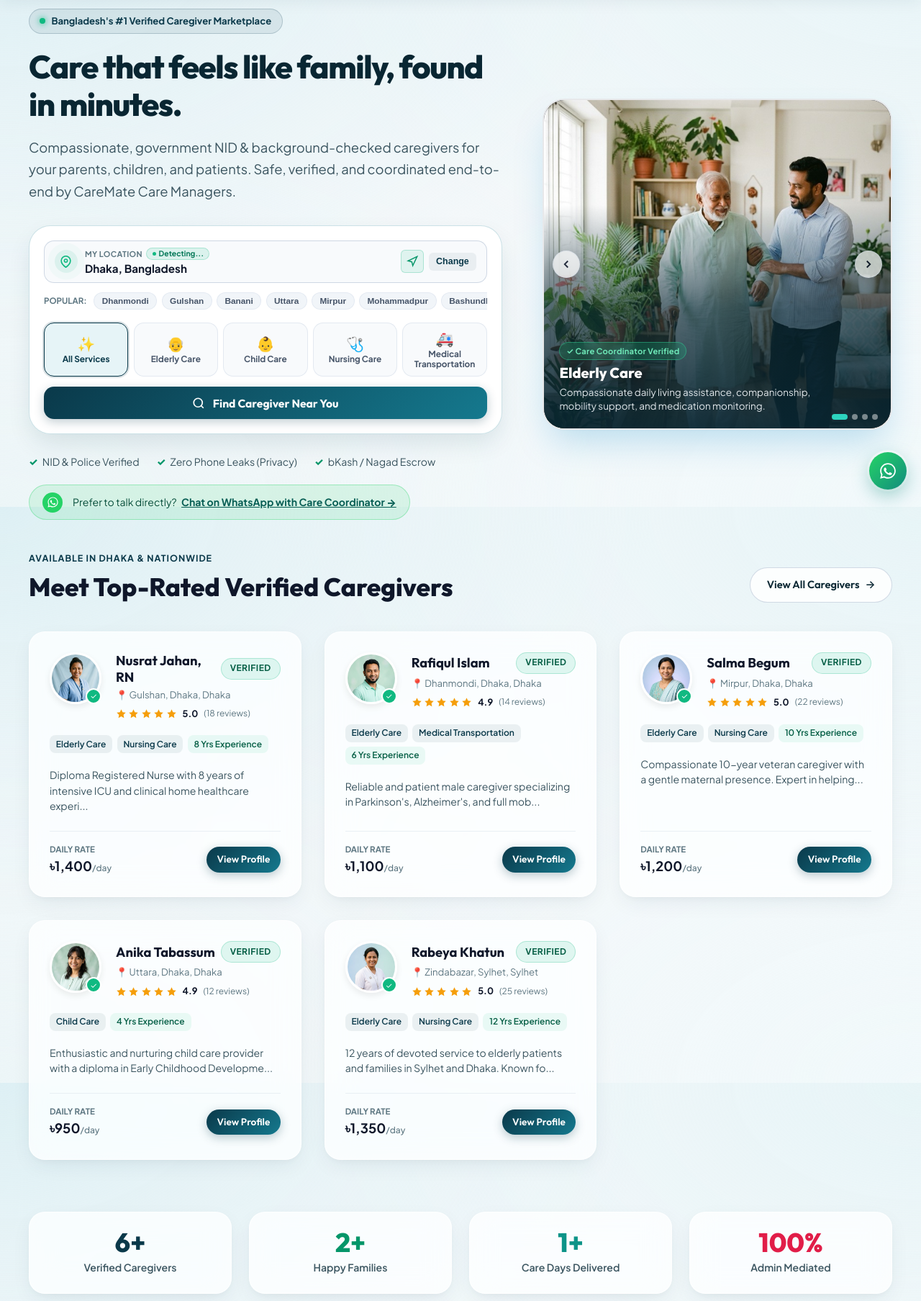
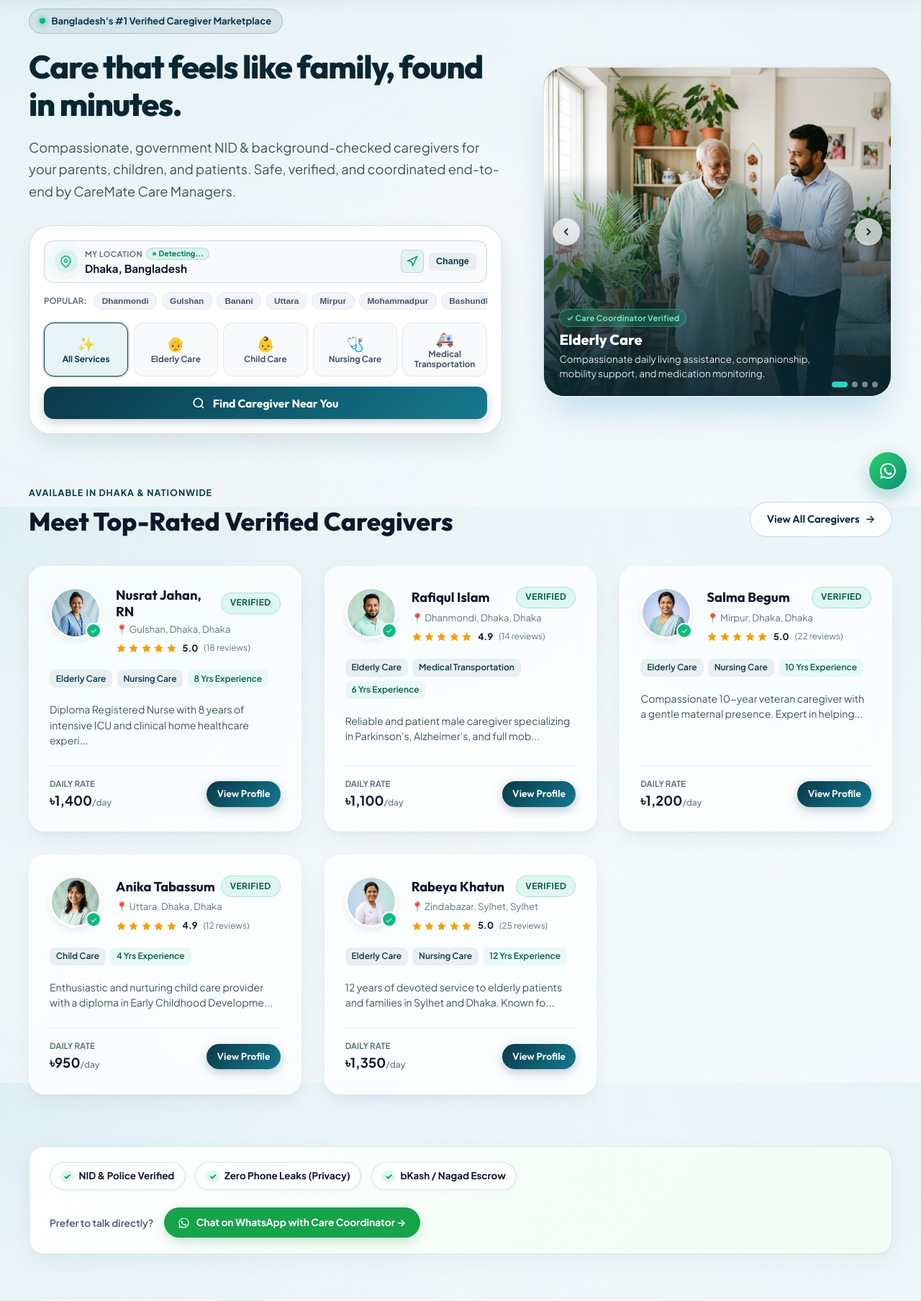
Before and after one commit to alaminCf/carematebd-marketplace, a Laravel app: page / in a window 1280 px wide. Shown: the part 96-1903 px from the top of the page at 72% size. Run offline with Laravel 12, Linux system fonts and the light colour scheme; data comes from the database, SQL or seed files in the repository; data that the repository does not hold is empty; some libraries are stand-ins or nearby versions.

Commit message:
Redesign trust badges and WhatsApp CTA into a sleek full-width strip below Featured Caregivers

```diff
--- a/resources/views/pages/home.blade.php
+++ b/resources/views/pages/home.blade.php
@@ -428,32 +428,6 @@
                             </form>
                         </div>
                     </div>
-
-                    <!-- 3. Trust Points & WhatsApp Link - Desktop Bottom / Mobile Order 4 -->
-                    <div class="hero-trust-content">
-                        <!-- Trust Points -->
-                        <div style="display: flex; align-items: center; gap: 1.5rem; font-size: 0.88rem; color: var(--text-secondary); flex-wrap: wrap; margin-bottom: 1.25rem;">
-                            <div style="display: flex; align-items: center; gap: 0.4rem;">
-                                <span style="color: #059669; font-weight: 800;">✓</span> {{ __('NID & Police Verified') }}
-                            </div>
-                            <div style="display: flex; align-items: center; gap: 0.4rem;">
-                                <span style="color: #059669; font-weight: 800;">✓</span> {{ __('Zero Phone Leaks (Privacy)') }}
-                            </div>
-                            <div style="display: flex; align-items: center; gap: 0.4rem;">
-                                <span style="color: #059669; font-weight: 800;">✓</span> {{ __('bKash / Nagad Escrow') }}
-                            </div>
-                        </div>
-
-                        <!-- Quick WhatsApp Direct Connect CTA -->
-                        <div style="display: inline-flex; align-items: center; gap: 0.85rem; background: rgba(37, 211, 102, 0.12); border: 1px solid rgba(37, 211, 102, 0.35); padding: 0.6rem 1.15rem; border-radius: var(--radius-pill); max-width: 100%;">
-                            <span style="display: flex; align-items: center; justify-content: center; width: 28px; height: 28px; border-radius: 50%; background: #25D366; color: #fff; flex-shrink: 0;">
-                                <svg width="17" height="17" viewBox="0 0 24 24" fill="currentColor"><path d="M12.031 2C6.516 2 2.031 6.484 2.031 12C2.031 13.805 2.508 15.5 3.336 16.969L2 22L7.172 20.688C8.594 21.461 10.258 21.906 12.031 21.906C17.547 21.906 22.031 17.422 22.031 12C22.031 6.484 17.547 2 12.031 2ZM12.031 20.156C10.453 20.156 8.969 19.719 7.688 18.969L7.375 18.781L4.312 19.562L5.125 16.578L4.922 16.25C4.109 14.953 3.672 13.5 3.672 12C3.672 7.391 7.422 3.641 12.031 3.641C16.641 3.641 20.391 7.391 20.391 12C20.391 16.609 16.641 20.156 12.031 20.156ZM16.609 14.547C16.359 14.422 15.125 13.812 14.891 13.734C14.656 13.656 14.484 13.609 14.312 13.859C14.141 14.109 13.656 14.688 13.5 14.859C13.344 15.031 13.188 15.047 12.938 14.922C12.688 14.797 11.875 14.531 10.922 13.68C10.172 13.008 9.672 12.18 9.516 11.93C9.359 11.68 9.5 11.539 9.625 11.414C9.734 11.305 9.875 11.125 10 10.984C10.125 10.844 10.172 10.734 10.25 10.578C10.328 10.422 10.281 10.281 10.219 10.156C10.156 10.031 9.656 8.812 9.453 8.312C9.25 7.828 9.047 7.891 8.891 7.891C8.75 7.891 8.578 7.875 8.406 7.875C8.234 7.875 7.953 7.938 7.719 8.188C7.484 8.438 6.828 9.047 6.828 10.281C6.828 11.516 7.734 12.703 7.859 12.875C7.984 13.047 9.641 15.609 12.188 16.703C12.797 16.969 13.266 17.125 13.641 17.25C14.25 17.438 14.812 17.406 15.25 17.344C15.75 17.266 16.781 16.719 17 16.109C17.219 15.5 17.219 14.984 17.156 14.859C17.094 14.734 16.859 14.672 16.609 14.547Z"/></svg>
-                            </span>
-                            <div style="font-size: 0.88rem; color: #064e3b;">
-                                {{ __('Prefer to talk directly?') }} <a href="https://wa.me/{{ $siteSettings['contact_phone_wa'] }}?text=Hello%20CareMate%20BD%2C%20I%20need%20quick%20caregiver%20assistance." target="_blank" rel="noopener noreferrer" style="color: #075E54; font-weight: 800; text-decoration: underline; margin-left: 0.25rem;">{{ __('Chat on WhatsApp with Care Coordinator →') }}</a>
-                            </div>
-                        </div>
-                    </div>
                 </div>
 
                 <!-- Right Column: Interactive Service Slider Showcase (Identical Frame to Original) -->
@@ -571,6 +545,36 @@
                         <p style="color: var(--text-muted);">No verified caregivers available currently.</p>
                     </div>
                 @endforelse
+            </div>
+        </div>
+    </section>
+
+    <!-- Trust Assurance & Direct WhatsApp Concierge Strip -->
+    <section style="margin-bottom: 4rem; position: relative; z-index: 1;">
+        <div class="container">
+            <div style="background: linear-gradient(135deg, #ffffff 0%, #f0fdf4 100%); border: 1px solid rgba(16, 185, 129, 0.22); border-radius: 20px; padding: 1.35rem 1.75rem; box-shadow: 0 10px 30px rgba(10, 57, 74, 0.05); display: flex; align-items: center; justify-content: space-between; gap: 1.5rem; flex-wrap: wrap;">
+                <div style="display: flex; align-items: center; gap: 0.85rem; flex-wrap: wrap;">
+                    <div style="display: inline-flex; align-items: center; gap: 0.45rem; background: #ffffff; border: 1px solid rgba(16, 185, 129, 0.25); padding: 0.5rem 0.9rem; border-radius: 999px; font-size: 0.84rem; font-weight: 700; color: #0f172a; box-shadow: 0 2px 6px rgba(15, 23, 42, 0.03);">
+                        <span style="display: inline-flex; align-items: center; justify-content: center; width: 18px; height: 18px; border-radius: 50%; background: rgba(16, 185, 129, 0.14); color: #059669; font-size: 0.72rem; font-weight: 800;">✓</span>
+                        <span>{{ __('NID & Police Verified') }}</span>
+                    </div>
+                    <div style="display: inline-flex; align-items: center; gap: 0.45rem; background: #ffffff; border: 1px solid rgba(16, 185, 129, 0.25); padding: 0.5rem 0.9rem; border-radius: 999px; font-size: 0.84rem; font-weight: 700; color: #0f172a; box-shadow: 0 2px 6px rgba(15, 23, 42, 0.03);">
+                        <span style="display: inline-flex; align-items: center; justify-content: center; width: 18px; height: 18px; border-radius: 50%; background: rgba(16, 185, 129, 0.14); color: #059669; font-size: 0.72rem; font-weight: 800;">✓</span>
+                        <span>{{ __('Zero Phone Leaks (Privacy)') }}</span>
+                    </div>
+                    <div style="display: inline-flex; align-items: center; gap: 0.45rem; background: #ffffff; border: 1px solid rgba(16, 185, 129, 0.25); padding: 0.5rem 0.9rem; border-radius: 999px; font-size: 0.84rem; font-weight: 700; color: #0f172a; box-shadow: 0 2px 6px rgba(15, 23, 42, 0.03);">
+                        <span style="display: inline-flex; align-items: center; justify-content: center; width: 18px; height: 18px; border-radius: 50%; background: rgba(16, 185, 129, 0.14); color: #059669; font-size: 0.72rem; font-weight: 800;">✓</span>
+                        <span>{{ __('bKash / Nagad Escrow') }}</span>
+                    </div>
+                </div>
+
+                <div style="display: flex; align-items: center; gap: 0.9rem; flex-wrap: wrap;">
+                    <span style="font-size: 0.85rem; font-weight: 600; color: #475569;">{{ __('Prefer to talk directly?') }}</span>
+                    <a href="https://wa.me/{{ $siteSettings['contact_phone_wa'] }}?text=Hello%20CareMate%20BD%2C%20I%20need%20quick%20caregiver%20assistance." target="_blank" rel="noopener noreferrer" style="display: inline-flex; align-items: center; gap: 0.55rem; background: #16a34a; color: #ffffff; padding: 0.65rem 1.2rem; border-radius: 999px; font-size: 0.86rem; font-weight: 700; text-decoration: none; box-shadow: 0 6px 16px rgba(22, 163, 74, 0.22); transition: transform 0.15s ease;">
+                        <svg width="17" height="17" viewBox="0 0 24 24" fill="currentColor" style="flex-shrink: 0;"><path d="M12.031 2C6.516 2 2.031 6.484 2.031 12C2.031 13.805 2.508 15.5 3.336 16.969L2 22L7.172 20.688C8.594 21.461 10.258 21.906 12.031 21.906C17.547 21.906 22.031 17.422 22.031 12C22.031 6.484 17.547 2 12.031 2ZM12.031 20.156C10.453 20.156 8.969 19.719 7.688 18.969L7.375 18.781L4.312 19.562L5.125 16.578L4.922 16.25C4.109 14.953 3.672 13.5 3.672 12C3.672 7.391 7.422 3.641 12.031 3.641C16.641 3.641 20.391 7.391 20.391 12C20.391 16.609 16.641 20.156 12.031 20.156ZM16.609 14.547C16.359 14.422 15.125 13.812 14.891 13.734C14.656 13.656 14.484 13.609 14.312 13.859C14.141 14.109 13.656 14.688 13.5 14.859C13.344 15.031 13.188 15.047 12.938 14.922C12.688 14.797 11.875 14.531 10.922 13.68C10.172 13.008 9.672 12.18 9.516 11.93C9.359 11.68 9.5 11.539 9.625 11.414C9.734 11.305 9.875 11.125 10 10.984C10.125 10.844 10.172 10.734 10.25 10.578C10.328 10.422 10.281 10.281 10.219 10.156C10.156 10.031 9.656 8.812 9.453 8.312C9.25 7.828 9.047 7.891 8.891 7.891C8.75 7.891 8.578 7.875 8.406 7.875C8.234 7.875 7.953 7.938 7.719 8.188C7.484 8.438 6.828 9.047 6.828 10.281C6.828 11.516 7.734 12.703 7.859 12.875C7.984 13.047 9.641 15.609 12.188 16.703C12.797 16.969 13.266 17.125 13.641 17.25C14.25 17.438 14.812 17.406 15.25 17.344C15.75 17.266 16.781 16.719 17 16.109C17.219 15.5 17.219 14.984 17.156 14.859C17.094 14.734 16.859 14.672 16.609 14.547Z"/></svg>
+                        <span>{{ __('Chat on WhatsApp with Care Coordinator →') }}</span>
+                    </a>
+                </div>
             </div>
         </div>
     </section>
```
